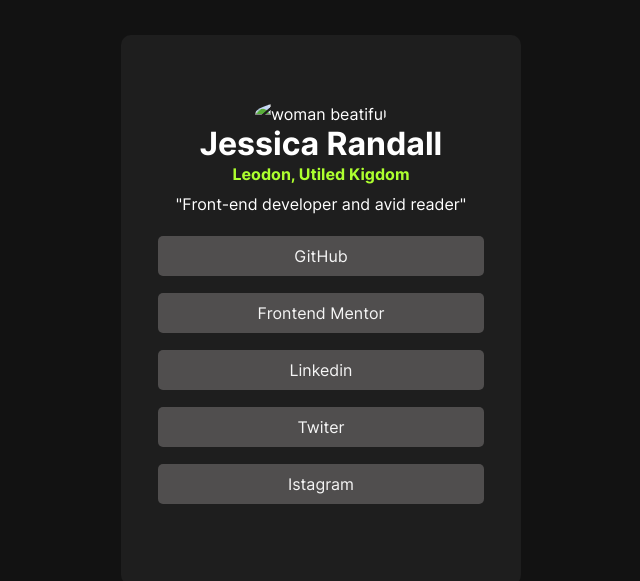
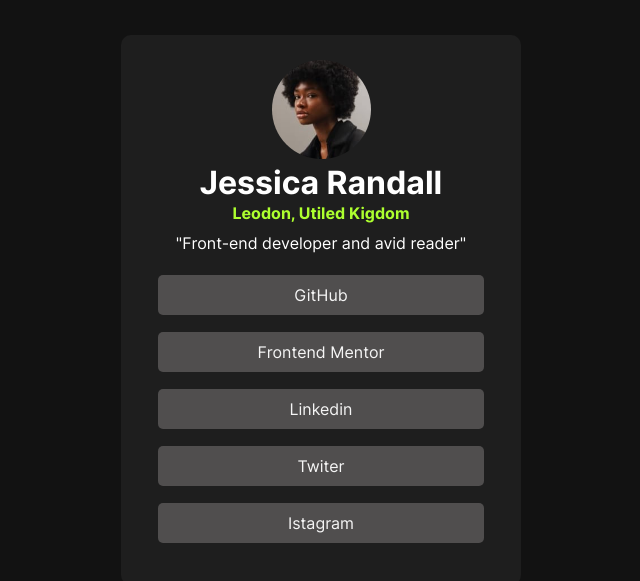
Before and after one commit to AlunoKaua/CHALEGES, a plain HTML site: page index.html in a window 1280 px wide. Shown: the part 349-930 px from the top of the page, without its empty margins (319-959 px from the left). Drawn offline with Linux system fonts and the light colour scheme; files whose address does not match are found by name.

Commit message:
Update index.html

```diff
--- a/index.html
+++ b/index.html
@@ -10,7 +10,7 @@
 <body>
   <div id="container-links">
       <div id="foto-perfil">
-          <img src="assets/images/avatar-jessica.jpeg" alt="woman beatiful">
+          <img src="avatar-jessica.jpeg" alt="woman beatiful">
           <h1>Jessica Randall</h1>
           <span>Leodon, Utiled Kigdom</span>
       </div>
```
